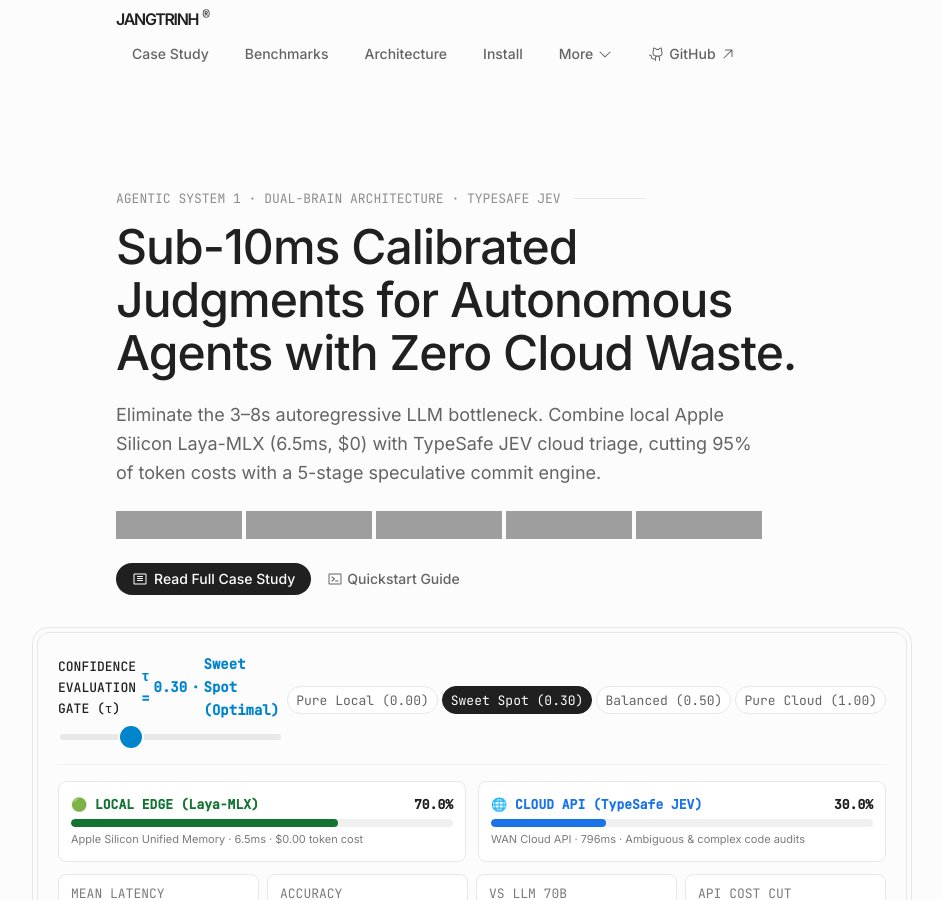
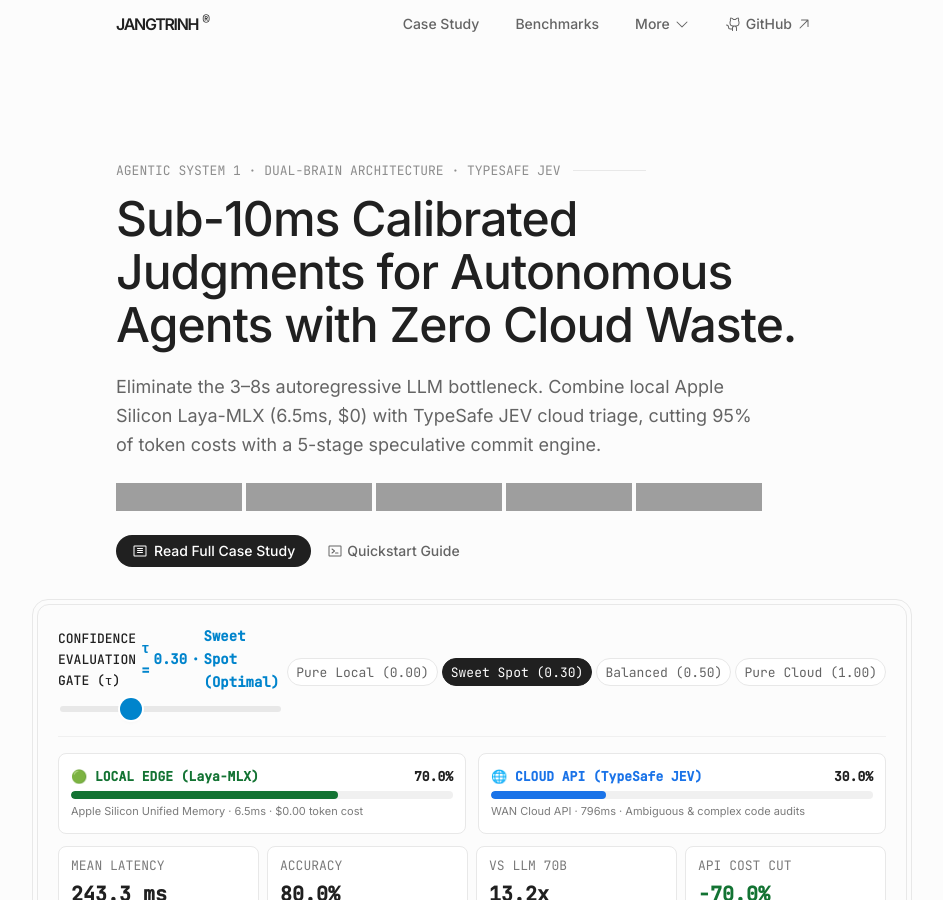
Before and after one commit to jangtrinh/design-os-system-one, a Jekyll site: the page docs/index.html, which Jekyll copies as it is, in a window 1280 px wide and 900 px high, cut to the strip 0-900 px from the top of the window. Shown: the whole strip, without its empty margins (168-1111 px from the left). Built offline with Jekyll 4.4.1, drawn with Linux system fonts in a browser that asks for light colours; grey boxes are pictures that could not be loaded.

Commit message:
feat(nav): distill header to 2 main items (Case Study, Benchmarks) + More dropdown

```diff
--- a/docs/_config.yml
+++ b/docs/_config.yml
@@ -14,11 +14,11 @@
 wordmark_url: https://github.com/jangtrinh
 eyebrow: AGENTIC SYSTEM 1 · DUAL-BRAIN ARCHITECTURE          # short product family label, e.g. design:os
 logo: /images/cover.png          # a real capture under docs/images/
-nav:                        # primary navigation tabs (3-4 items max)
+nav:                        # primary navigation tabs (exactly 2 main items)
   - { title: "Case Study", url: "/case-study.html" }
   - { title: "Primitives", url: "/02-core-primitives.html" }
-  - { title: "Architecture", url: "/08-architectural-patterns.html" }
 nav_more:                   # items nested inside More dropdown
+  - { title: "Architecture", url: "/08-architectural-patterns.html", meta: "patterns" }
   - { title: "API Reference", url: "/05-rest-api-reference.html", meta: "rest" }
   - { title: "Cookbooks & Recipes", url: "/09-cookbooks-and-recipes.html", meta: "code" }
   - { title: "All Documentation", url: "/00-index.html", meta: "10 guides" }
--- a/docs/index.html
+++ b/docs/index.html
@@ -110,16 +110,15 @@
     <div class="home-nav-links">
       <a class="ds-tab" href="case-study.html">Case Study</a>
       <a class="ds-tab" href="#benchmarks">Benchmarks</a>
-      <a class="ds-tab" href="#commit-engine">Architecture</a>
-      <a class="ds-tab" href="#install">Install</a>
       <details class="ds-dropdown">
         <summary class="ds-tab">
           More
           <svg class="ph ph-caret" viewBox="0 0 256 256" fill="currentColor" aria-hidden="true"><path d="M213.66,101.66l-80,80a8,8,0,0,1-11.32,0l-80-80A8,8,0,0,1,53.66,90.34L128,164.69l74.34-74.35a8,8,0,0,1,11.32,11.32Z"/></svg>
         </summary>
         <div class="ds-dropdown-menu">
+          <a class="ds-dropdown-item" href="#commit-engine">Architecture <small>commit engine</small></a>
           <a class="ds-dropdown-item" href="#why">Why Dual-Brain <small>compare</small></a>
-          <a class="ds-dropdown-item" href="#commit-engine">Commit Engine <small>5-stage</small></a>
+          <a class="ds-dropdown-item" href="#install">Quickstart Install <small>setup</small></a>
           <a class="ds-dropdown-item" href="#benchmarks">12-Case Matrix <small>tests</small></a>
           <a class="ds-dropdown-item" href="#faq">FAQ <small>aeo</small></a>
           <div class="ds-dropdown-divider"></div>
```
